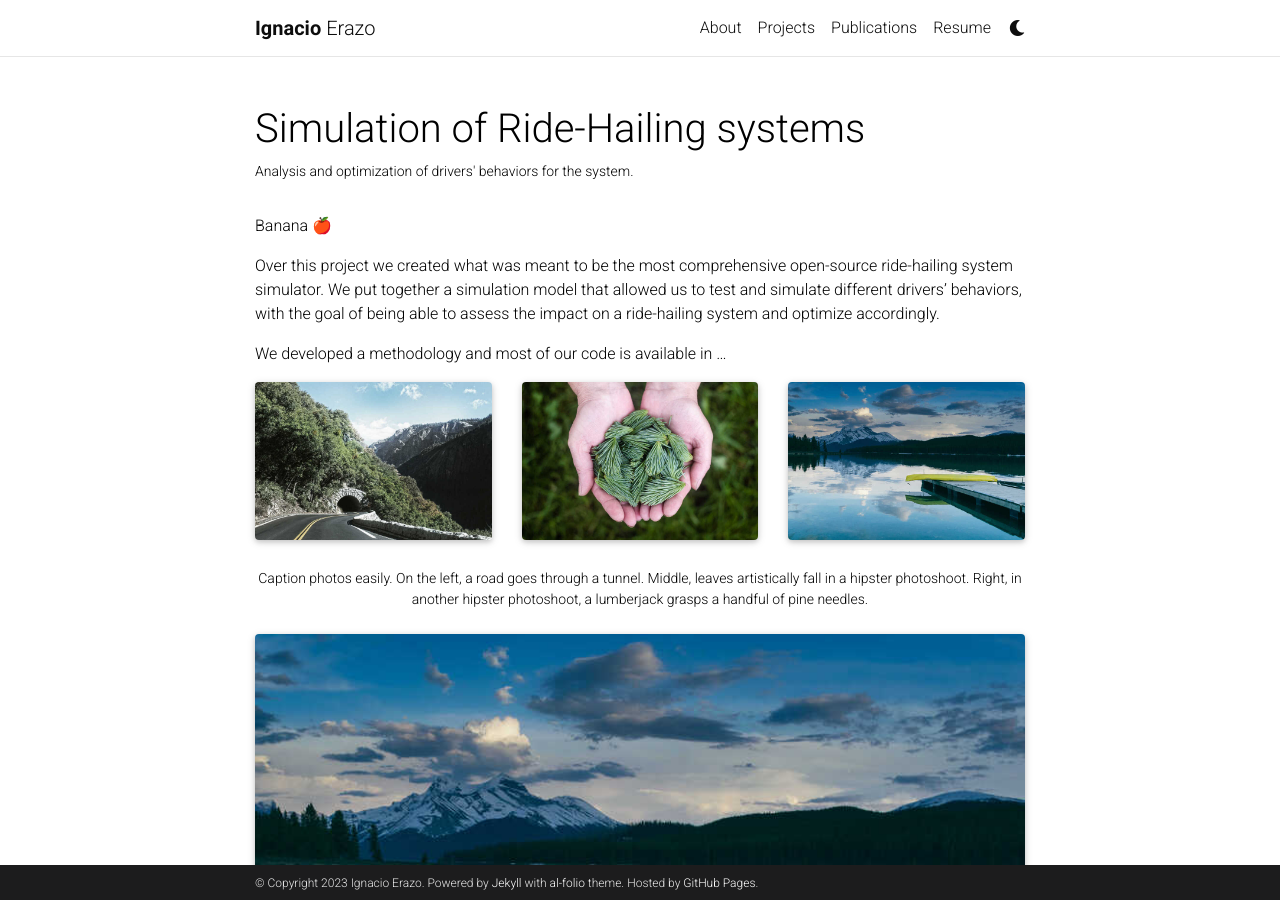
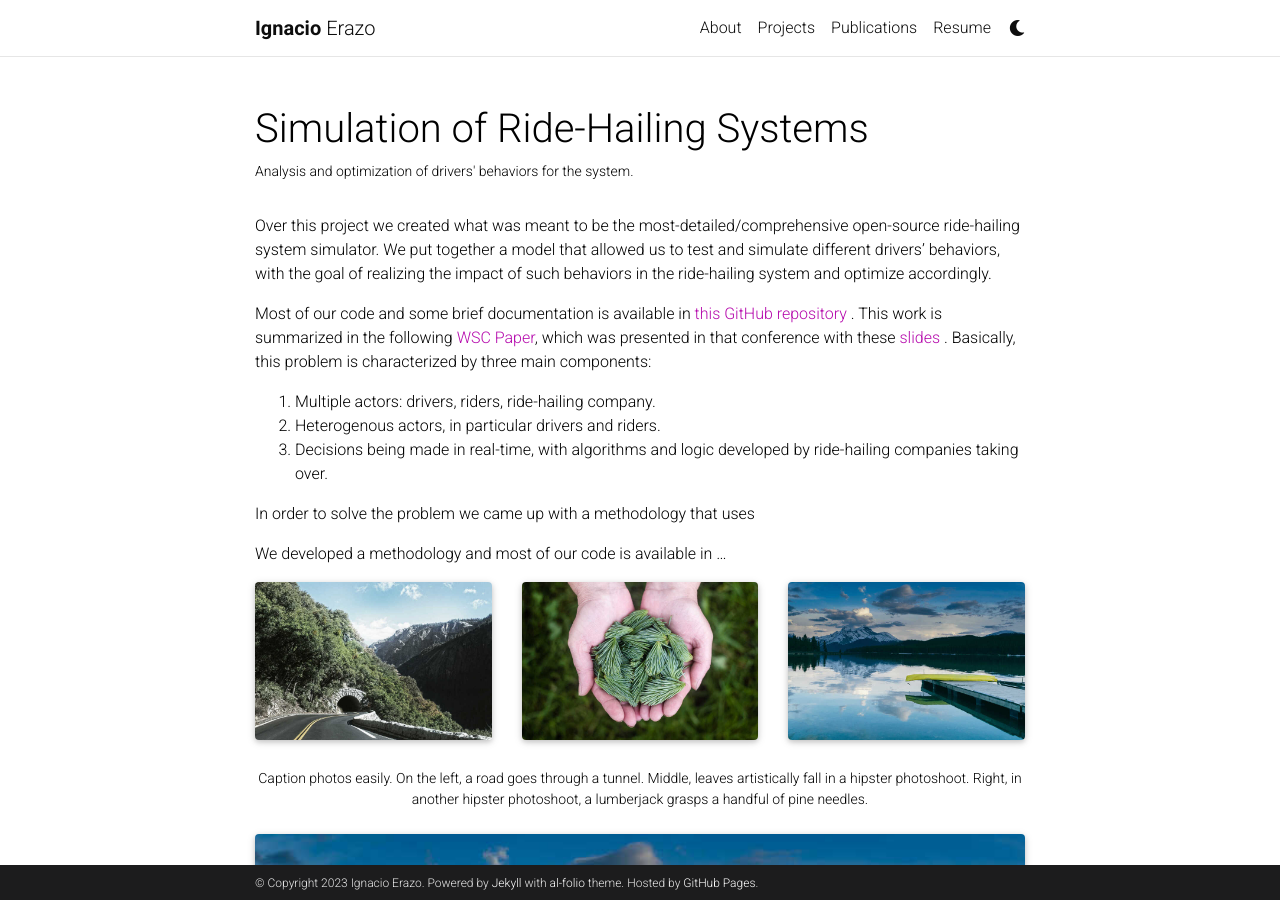
Before and after one commit to ierazo/ierazo.github.io, a Jekyll site: the page built from _projects/1_project.md, in a window 1280 px wide and 900 px high. Built offline with Jekyll 4.4.1, drawn with Linux system fonts in a browser that asks for light colours; full-size pictures stand in for the smaller copies a plugin makes; emoji names are drawn with the system emoji font; comment, search, counter and statistics services are not loaded; a style sheet for code colours, icons or effects is not loaded.

Commit message:
expanded ride hailing project

```diff
--- a/_projects/1_project.md
+++ b/_projects/1_project.md
@@ -1,15 +1,22 @@
 ---
 layout: page
-title: Simulation of Ride-Hailing systems
+title: Simulation of Ride-Hailing Systems
 description: Analysis and optimization of drivers' behaviors for the system.
 img: assets/img/wsc_rides_project/Mapa1.png
 importance: 1
 category: work
 ---
 
-Banana :apple:
+Over this project we created what was meant to be the most-detailed/comprehensive open-source ride-hailing system simulator. We put together a model that allowed us to test and simulate different drivers' behaviors, with the goal of realizing the impact of such behaviors in the ride-hailing system and optimize accordingly.
 
-Over this project we created what was meant to be the most comprehensive open-source ride-hailing system simulator. We put together a simulation model that allowed us to test and simulate different drivers' behaviors, with the goal of being able to assess the impact on a ride-hailing system and optimize accordingly.
+Most of our code and some brief documentation is available in <a href="https://github.com/ierazo/Ride-Hailing-systems-simulation"> this GitHub repository </a>. This work is summarized in the following <a href="../../assets/pdf/conference_papers/2021_WSC_RideHailing.pdf"> WSC Paper</a>, which was presented in that conference with these <a href="../../assets/pdf/presentations/presentation_wsc_2021.pdf"> slides </a>. Basically, this problem is characterized by three main components:
+
+
+1. Multiple actors: drivers, riders, ride-hailing company.
+2. Heterogenous actors, in particular drivers and riders.
+3. Decisions being made in real-time, with algorithms and logic developed by ride-hailing companies taking over.
+
+In order to solve the problem we came up with a methodology that uses
 
 We developed a methodology and most of our code is available in ...
 
```
Also changed, not shown: 1 other file.
